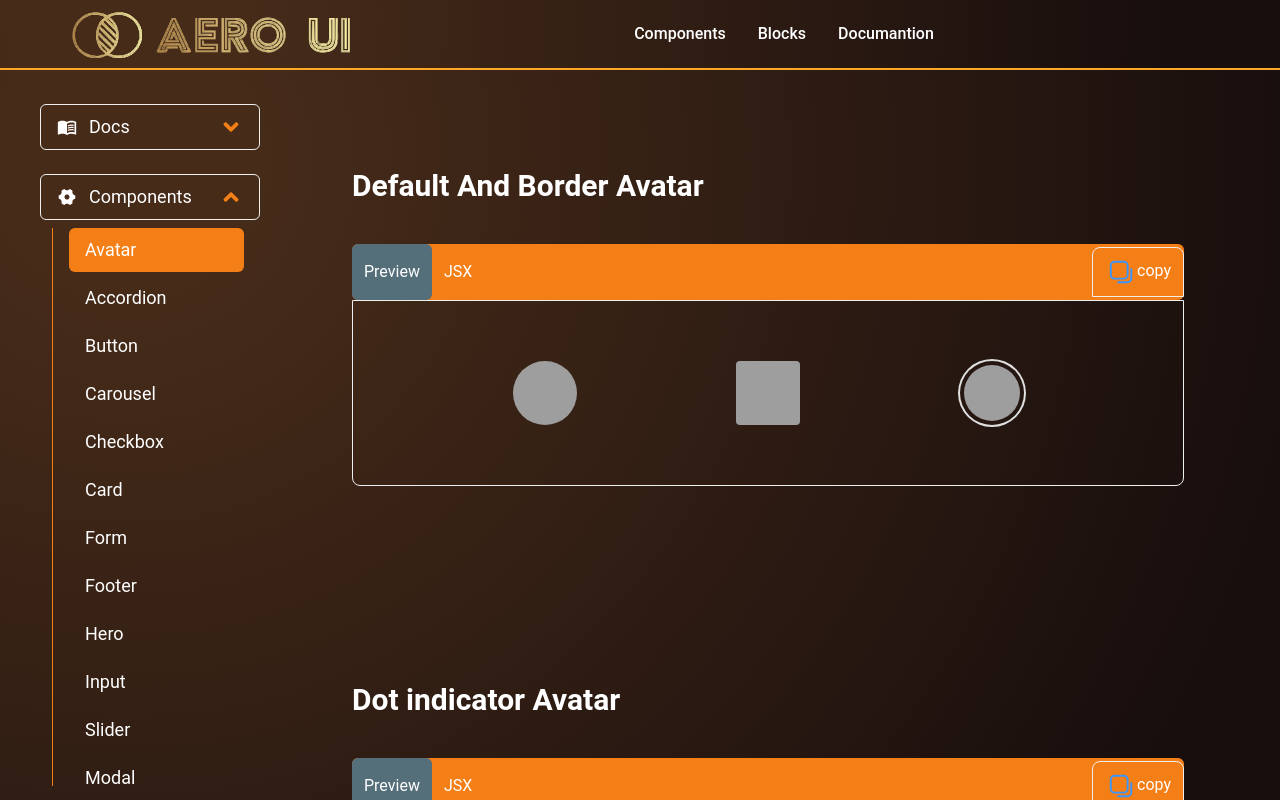
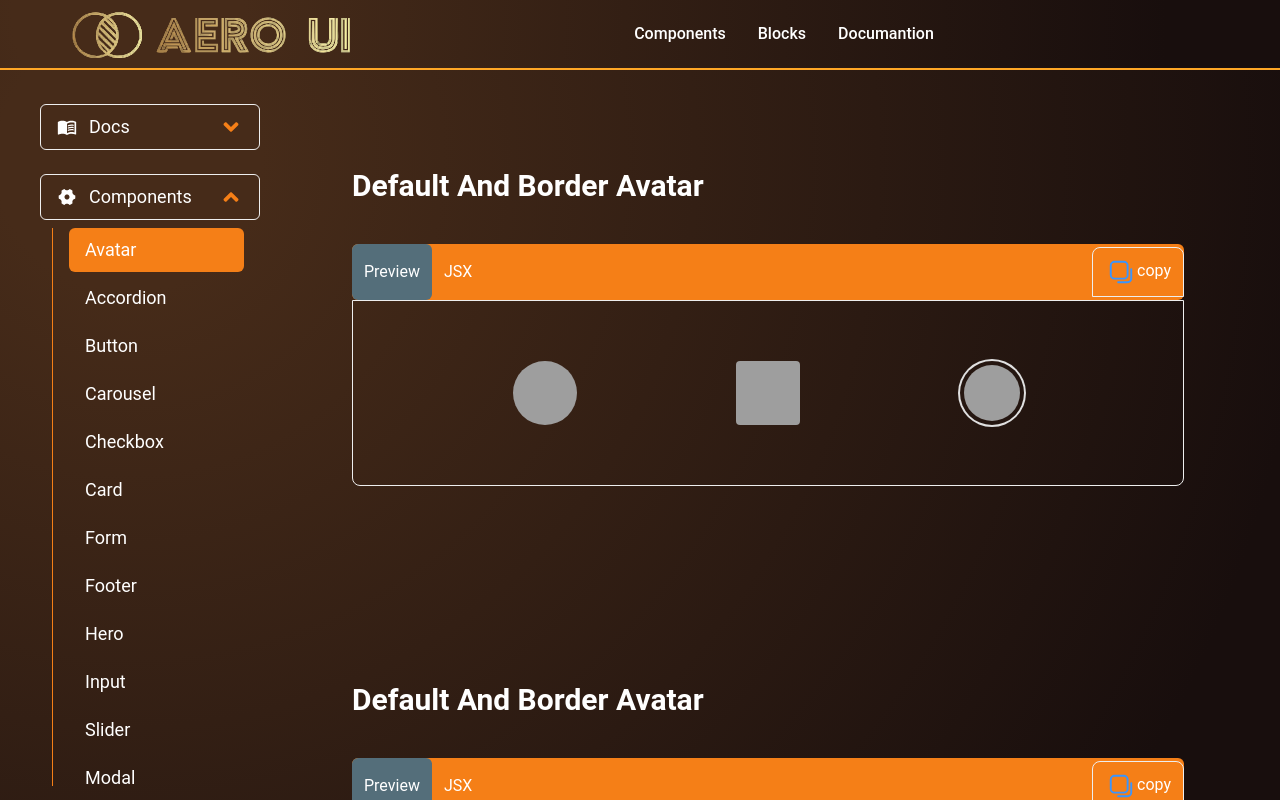
Before and after one commit to akash-khan-311/softui, a React (Vite) app: page /components/avatar in a window 1280 px wide. Shown: the top 800 px of the page. Built offline with nearby package versions, Linux system fonts and the light colour scheme; grey boxes are pictures that could not be loaded.

Commit message:
Check commit

```diff
--- a/src/UIcomponents/Avatar/Avatar.jsx
+++ b/src/UIcomponents/Avatar/Avatar.jsx
@@ -7,6 +7,7 @@ const Avatar = () => {
     <div className="flex flex-col justify-center items-center gap-5">
       {/* Avatar-1 */}
       <Avatars1 />
+      <Avatars1 />
       <Avatars2 />
       <Avatars3 />
     </div>
```
